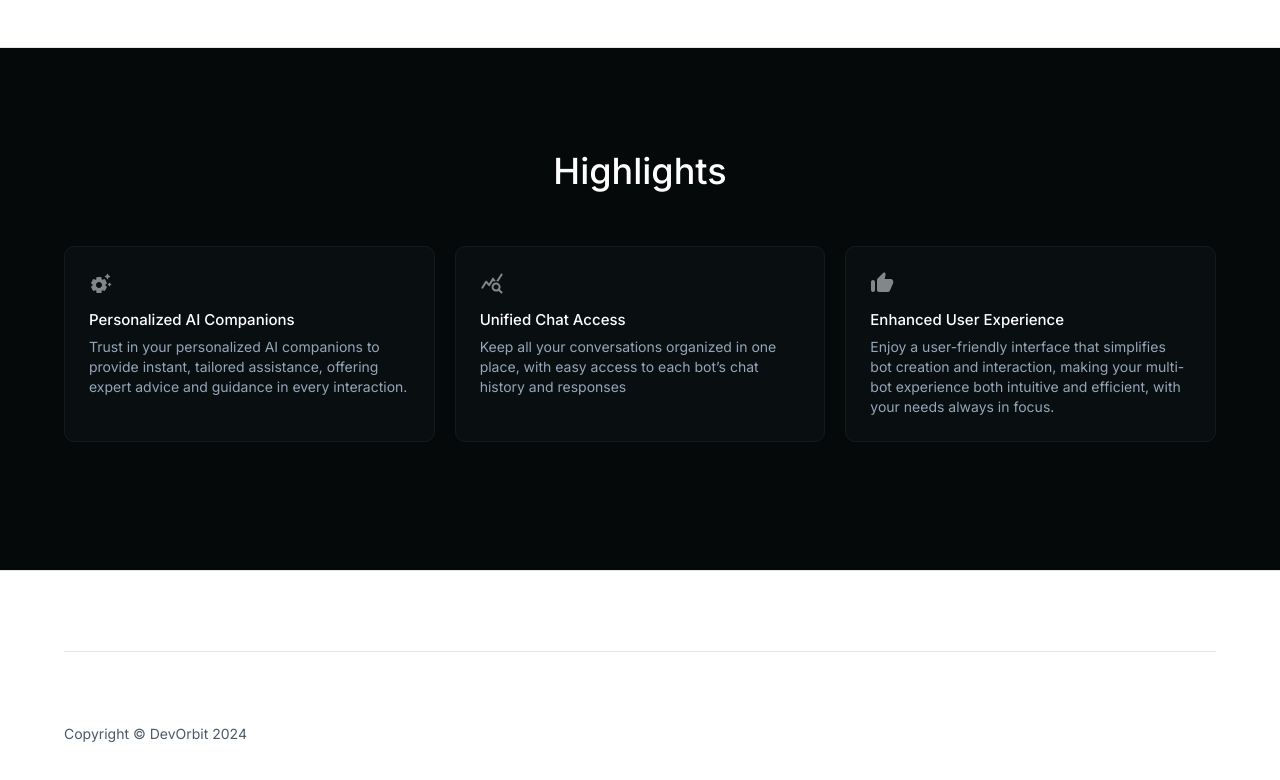
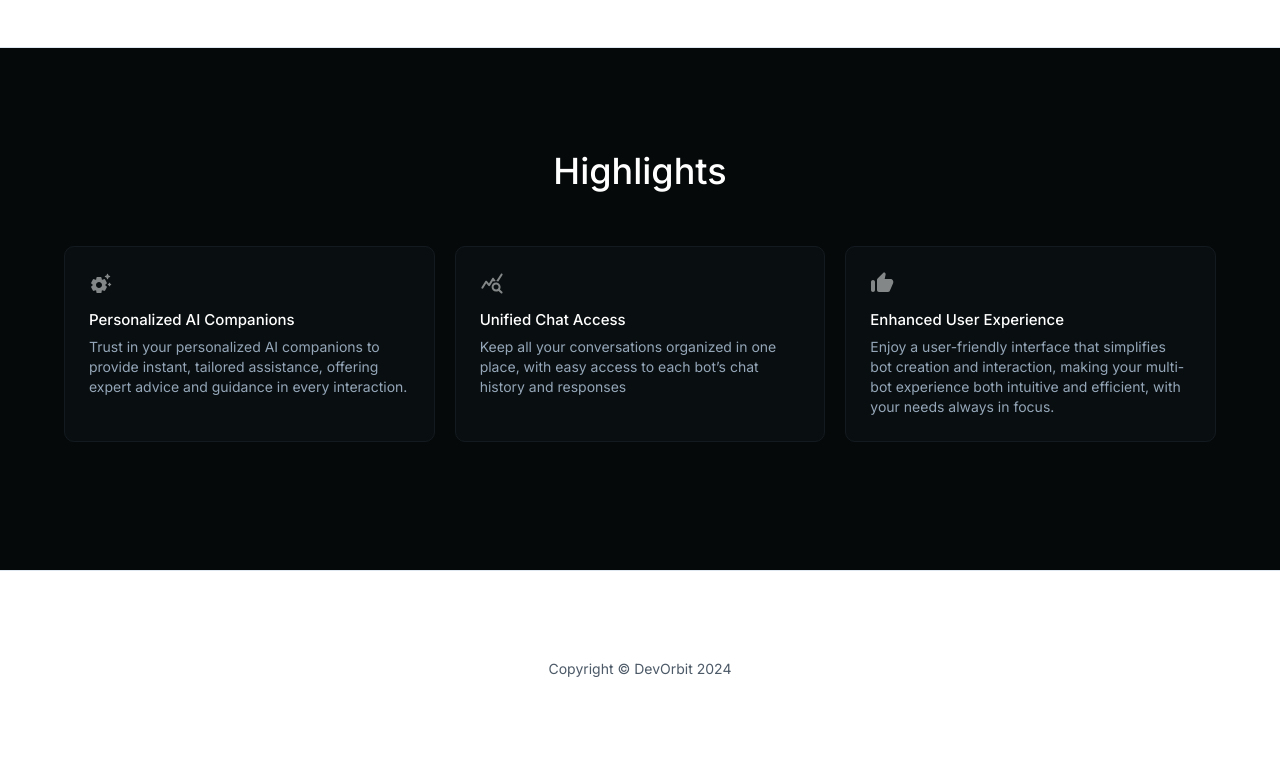
Before and after one commit to wjxiao2020/DevOrbit, a Next.js app: page /landing-page in a window 1280 px wide. Shown: the part 882-1662 px from the top of the page. After the commit the page ends 1641 px from the top, so only its background shows below. Built offline with nearby package versions, Linux system fonts and the light colour scheme.

Commit message:
modify landing page footer style

```diff
--- a/app/landing-page/components/Footer.js
+++ b/app/landing-page/components/Footer.js
@@ -33,7 +33,7 @@ export default function Footer() {
         textAlign: { sm: 'center', md: 'left' },
       }}
     >
-      <Box
+      {/* <Box
         sx={{
           display: 'flex',
           justifyContent: 'space-between',
@@ -42,9 +42,9 @@ export default function Footer() {
           borderTop: '1px solid',
           borderColor: 'divider',
         }}
-      >
+      > */}
         <Copyright />
-      </Box>
+      {/* </Box> */}
     </Container>
   );
 }
```
